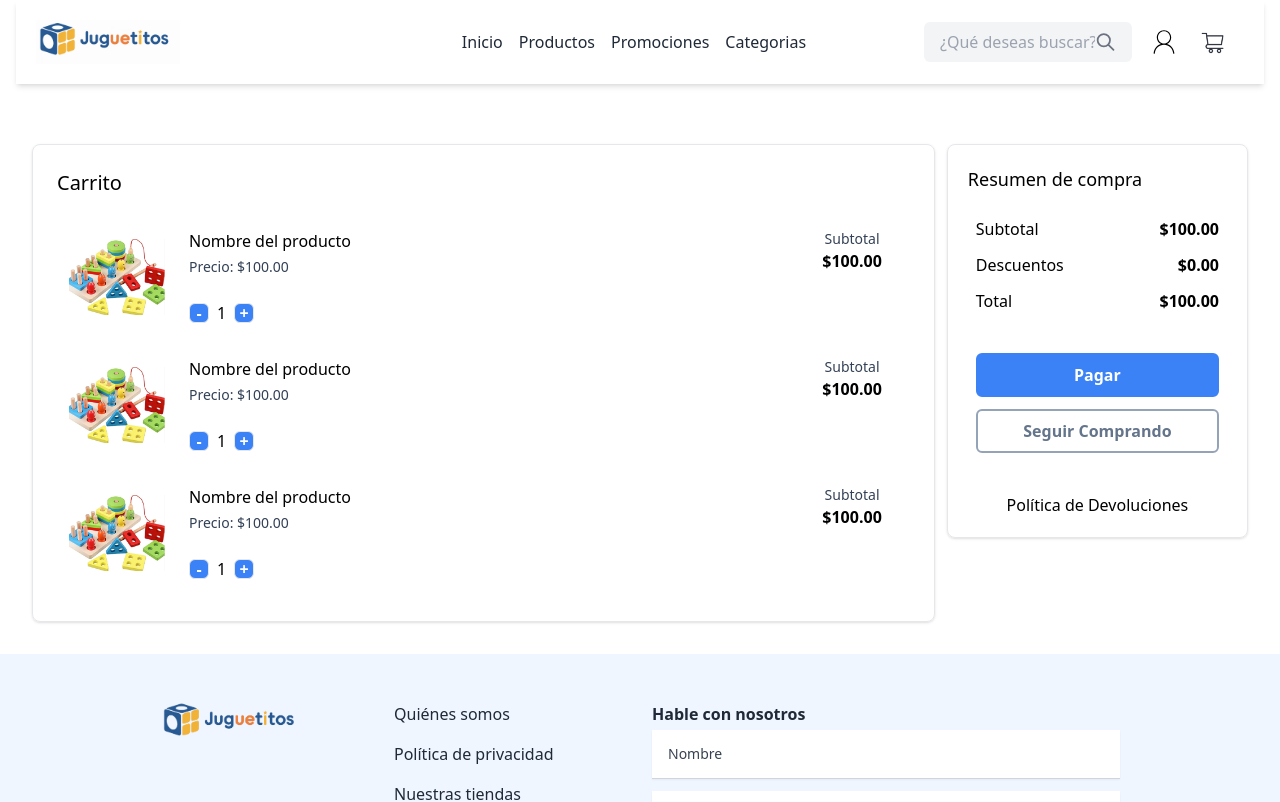
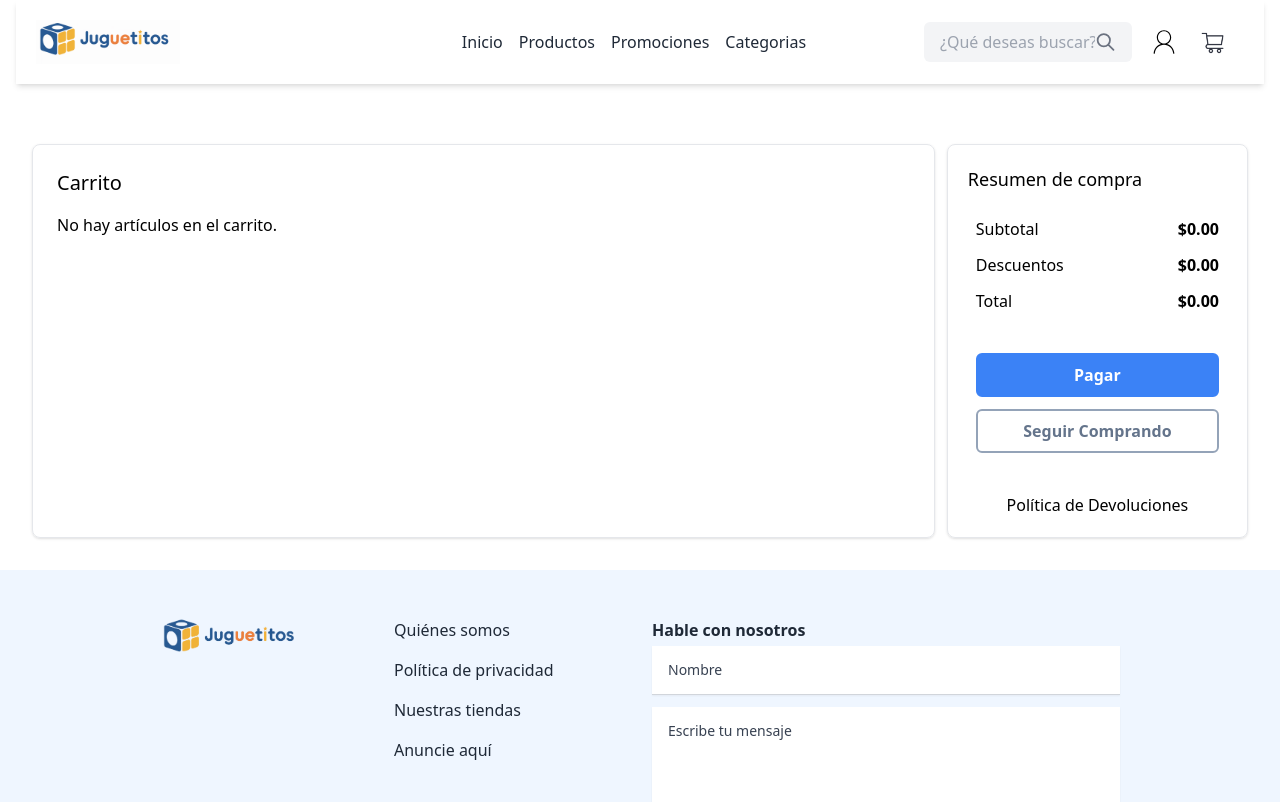
Before and after one commit to francocasa/E-commerce-toy-store, a React (Vite) app: page /cart in a window 1280 px wide. Shown: the top 802 px of the page. Built offline with nearby package versions, Linux system fonts and the light colour scheme.

Commit message:
feat: mejoras

```diff
--- a/src/components/CartItem.jsx
+++ b/src/components/CartItem.jsx
@@ -1,35 +1,60 @@
-export default function CartItem() {
+import PropTypes from 'prop-types';
+
+export default function CartItem({ item, onUpdateQuantity, onRemove }) {
+  const { id, title, price, image, quantity } = item;
+
   return (
     <article className="flex gap-6 px-3 py-4">
       <div className="h-24 aspect-square">
-        <img
-          className="w-full h-full object-contain"
-          src="/src/assets/Products/juguete1.png"
-          alt=""
-        />
+        <img className="w-full h-full object-contain" src={image} alt={title} />
       </div>
       <div className="flex-grow flex justify-between">
         <div className="flex flex-col justify-between">
           <div className="space-y-1">
-            <h2 className="font-medium">Nombre del producto</h2>
-            <p className="text-sm text-slate-700">Precio: $100.00</p>
+            <h2 className="font-medium">{title}</h2>
+            <p className="text-sm text-slate-700">Precio: ${price}</p>
           </div>
-
           <div className="flex justify-start items-center gap-2">
-            <button className="border w-5 h-5 flex justify-center items-center font-black rounded-md bg-blue-500 text-white hover:bg-blue-400">
+            <button
+              className="border w-5 h-5 flex justify-center items-center font-black rounded-md bg-blue-500 text-white hover:bg-blue-400"
+              onClick={() => onUpdateQuantity(id, quantity - 1)}
+              disabled={quantity <= 1}
+            >
               -
             </button>
-            <p>1</p>
-            <button className="border w-5 h-5 flex justify-center items-center font-black rounded-md bg-blue-500 text-white hover:bg-blue-400">
+            <p>{quantity}</p>
+            <button
+              className="border w-5 h-5 flex justify-center items-center font-black rounded-md bg-blue-500 text-white hover:bg-blue-400"
+              onClick={() => onUpdateQuantity(id, quantity + 1)}
+            >
               +
             </button>
           </div>
         </div>
         <div className="flex flex-col justify-start items-center px-4">
           <p className="text-sm text-slate-700">Subtotal</p>
-          <p className="font-bold">$100.00</p>
+          <p className="font-bold">${(price * quantity).toFixed(2)}</p>
+          <button
+            className="text-red-500 hover:underline mt-2"
+            onClick={() => onRemove(id)}
+          >
+            Eliminar
+          </button>
         </div>
       </div>
     </article>
   );
 }
+
+// Validación de tipos de las props
+CartItem.propTypes = {
+  item: PropTypes.shape({
+    id: PropTypes.number.isRequired,
+    title: PropTypes.string.isRequired,
+    price: PropTypes.number.isRequired,
+    image: PropTypes.string.isRequired,
+    quantity: PropTypes.number.isRequired,
+  }).isRequired,
+  onUpdateQuantity: PropTypes.func.isRequired,
+  onRemove: PropTypes.func.isRequired,
+};
--- a/src/components/CartSummary.jsx
+++ b/src/components/CartSummary.jsx
@@ -1,4 +1,6 @@
-export default function CartSummary() {
+import PropTypes from 'prop-types';
+
+export default function CartSummary({ subtotal, discounts }) {
   return (
     <aside className="border rounded-lg shadow w-1/4 flex flex-col p-5 font-medium gap-6 h-fit">
       <header>
@@ -9,15 +11,15 @@ export default function CartSummary() {
         <div className="space-y-3">
           <div className="flex justify-between">
             <p>Subtotal</p>
-            <p className="font-black">$100.00</p>
+            <p className="font-black">${subtotal.toFixed(2)}</p>
           </div>
           <div className="flex justify-between">
             <p>Descuentos</p>
-            <p className="font-black">$0.00</p>
+            <p className="font-black">${discounts.toFixed(2)}</p>
           </div>
           <div className="flex justify-between">
             <p>Total</p>
-            <p className="font-black">$100.00</p>
+            <p className="font-black">${(subtotal - discounts).toFixed(2)}</p>
           </div>
         </div>
 
@@ -37,3 +39,10 @@ export default function CartSummary() {
     </aside>
   );
 }
+
+// Validación de tipos de las props
+CartSummary.propTypes = {
+  subtotal: PropTypes.number.isRequired,
+  discounts: PropTypes.number.isRequired,
+  total: PropTypes.number.isRequired,
+};
--- a/src/components/Searchbar.jsx
+++ b/src/components/Searchbar.jsx
@@ -44,7 +44,7 @@ const Searchbar = () => {
       {filteredProducts.length > 0 && (
         <div className="absolute top-full left-0 w-52 bg-white border rounded-md shadow-lg mt-1 z-10">
           {filteredProducts.map((product) => (
-            <Link to={`/products/${product.id}`} key={product.id}>
+            <Link to={`/detailsproduct/${product.id}`} key={product.id}>
               <div className="flex items-center p-2 hover:bg-gray-100">
                 <img
                   src={product.image}
--- a/src/data/DbProducts.js
+++ b/src/data/DbProducts.js
@@ -128,7 +128,7 @@ export const dbProducts = [
     material: 'madera',
     category: ['Acción'],
     promocion: 'true',
-    descriptionPromo: 'Compra 3 y paga 2 en productos de control y consola',
+    descriptionPromo: 'Compra 3 y paga 2',
     categoryPromo: '3x2',
   },
   {
@@ -154,7 +154,7 @@ export const dbProducts = [
     material: 'madera',
     category: ['Acción'],
     promocion: 'true',
-    descriptionPromo: 'Compra 3 y paga 2 en juguetes de control',
+    descriptionPromo: 'Compra 3 y paga 2',
     categoryPromo: '3x2',
   },
   {
--- a/src/data/hero.js
+++ b/src/data/hero.js
@@ -24,7 +24,7 @@ const heroData = [
     title: 'Mira los testimonios',
     description: 'Varios ya compraron',
     buttonText: 'Ver Testimonios',
-    buttonLink: '/TestimoniosPage',
+    buttonLink: '/Testimonios',
     backgroundImage: FondoHero3,
   },
 ];
--- a/src/pages/CartPage.jsx
+++ b/src/pages/CartPage.jsx
@@ -1,19 +1,90 @@
+import { useEffect, useState } from 'react';
 import { CartItem, CartSummary } from '../components';
 
 function CartPage() {
+  const [cartItems, setCartItems] = useState([]);
+
+  useEffect(() => {
+    const storedCart = localStorage.getItem('Cart');
+    if (storedCart) {
+      setCartItems(JSON.parse(storedCart));
+    }
+  }, []);
+
+  const calculateTotal = (product) => {
+    let price = product.price;
+
+    // Aplicar descuentos
+    if (product.categoryPromo === 'Navidad') {
+      price *= 0.7;
+    }
+    if (product.categoryPromo === '3x2' && product.quantity % 3 === 0) {
+      price *= 0.66667;
+    }
+
+    return price * product.quantity;
+  };
+
+  // Calcular subtotal sin descuentos
+  const subtotal = cartItems.reduce(
+    (acc, item) => acc + item.price * item.quantity,
+    0,
+  );
+
+  // Calcular descuentos
+  const discounts = cartItems.reduce((acc, item) => {
+    let discount = 0;
+    if (item.categoryPromo === 'Navidad') {
+      discount += item.price * item.quantity * 0.3;
+    }
+    if (item.categoryPromo === '3x2' && item.quantity % 3 === 0) {
+      discount += item.price * (item.quantity / 3);
+    }
+    return acc + discount;
+  }, 0);
+
+  // Calcular total
+  const total = subtotal - discounts;
+
+  const updateQuantity = (id, quantity) => {
+    const updatedCart = cartItems.map((item) => {
+      if (item.id === id) {
+        return { ...item, quantity: Math.max(1, quantity) };
+      }
+      return item;
+    });
+    setCartItems(updatedCart);
+    localStorage.setItem('Cart', JSON.stringify(updatedCart));
+  };
+
+  const removeItem = (id) => {
+    const updatedCart = cartItems.filter((item) => item.id !== id);
+    setCartItems(updatedCart);
+    localStorage.setItem('Cart', JSON.stringify(updatedCart));
+  };
+
   return (
     <main className="container mx-auto p-8">
       <div className="flex gap-3 mt-7">
         <section className="border rounded-lg shadow w-3/4 p-6">
           <h1 className="font-medium mb-4 text-xl">Carrito</h1>
-
           <div>
-            <CartItem />
-            <CartItem />
-            <CartItem />
+            {cartItems.length === 0 ? (
+              <p>No hay artículos en el carrito.</p>
+            ) : (
+              cartItems.map((item) => (
+                <CartItem
+                  key={item.id}
+                  item={{ ...item, total: calculateTotal(item) }} // Agrega total a los props
+                  onUpdateQuantity={updateQuantity}
+                  onRemove={removeItem}
+                />
+              ))
+            )}
           </div>
         </section>
-        <CartSummary />
+
+        <CartSummary subtotal={subtotal} discounts={discounts} total={total} />
       </div>
     </main>
   );
```
